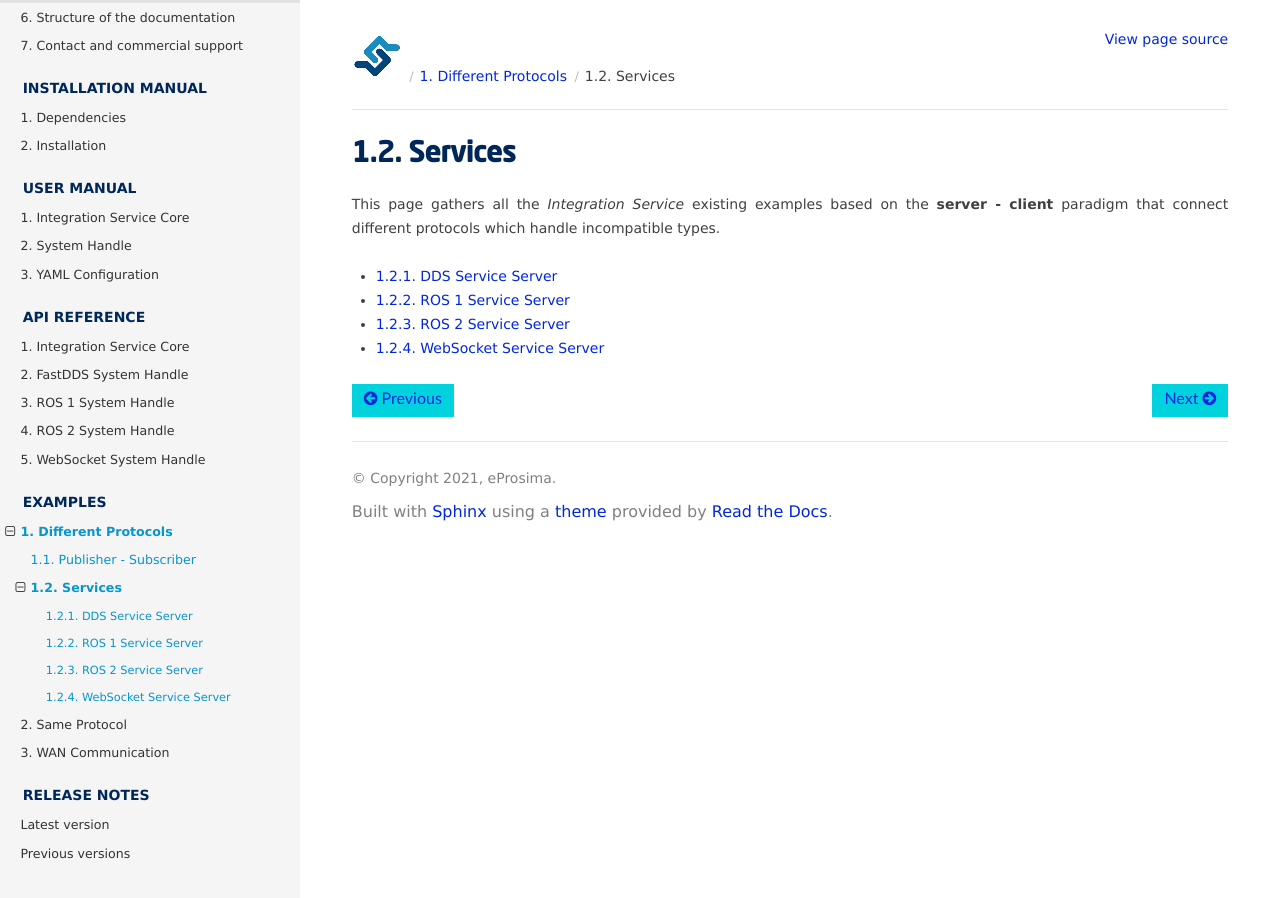
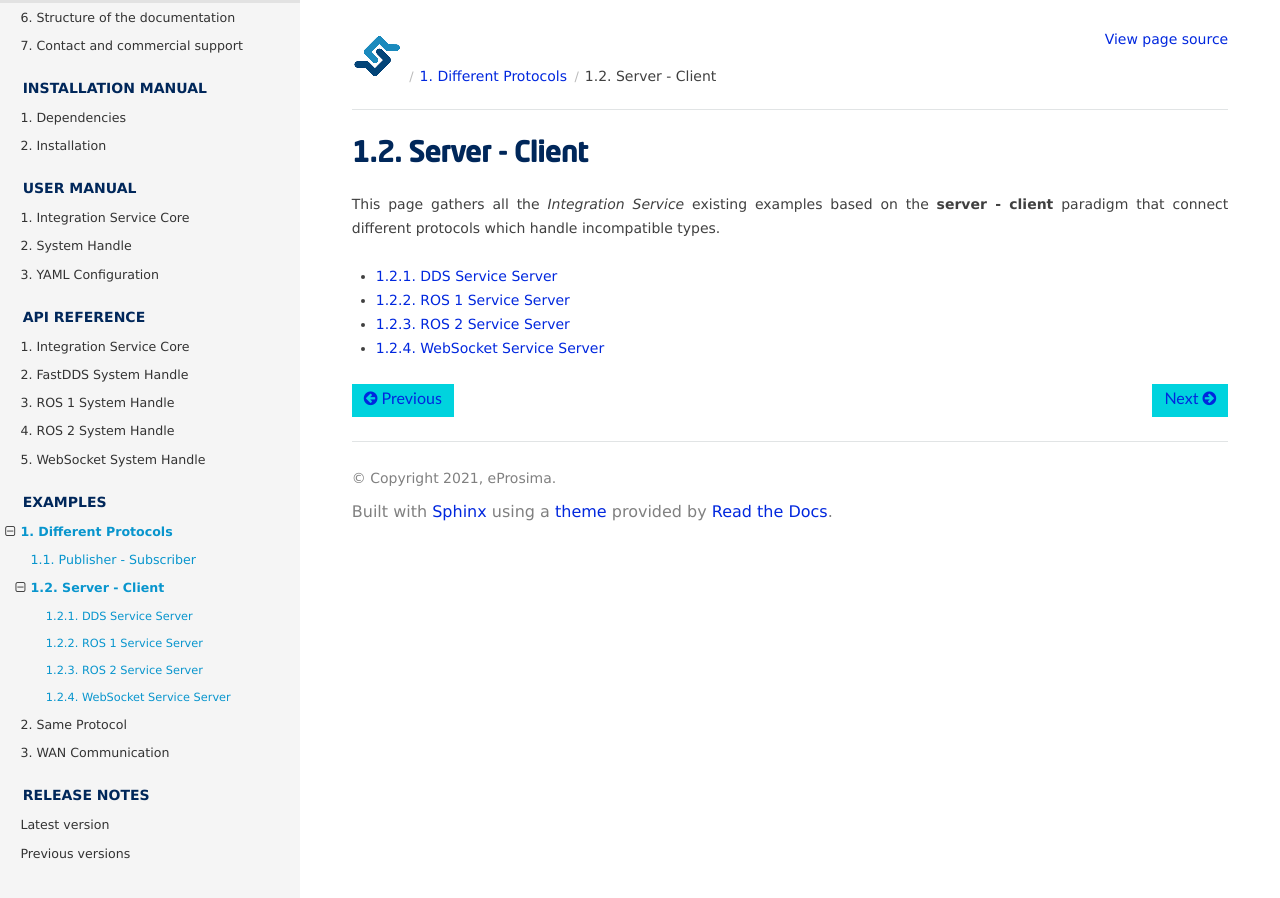
Before and after one commit to eProsima/Integration-Service-docs, a Sphinx documentation site: the page built from docs/examples/different_protocols/services/examples_different_protocols_services.rst, in a window 1280 px wide. Built offline with Sphinx 7.4.7 and the Read the Docs theme 2.0.0, drawn with Linux system fonts in a browser that asks for light colours.

Commit message:
Change server-client section title
Signed-off-by: Jose Antonio Moral <joseantoniomoralparras@gmail.com>

```diff
--- a/docs/examples/different_protocols/services/examples_different_protocols_services.rst
+++ b/docs/examples/different_protocols/services/examples_different_protocols_services.rst
@@ -1,7 +1,7 @@
 .. _examples_different_protocols_services:
 
-Services
-========
+Server - Client
+===============
 
 This page gathers all the *Integration Service* existing examples based on the
 **server - client** paradigm that connect different protocols which handle incompatible types.
```
